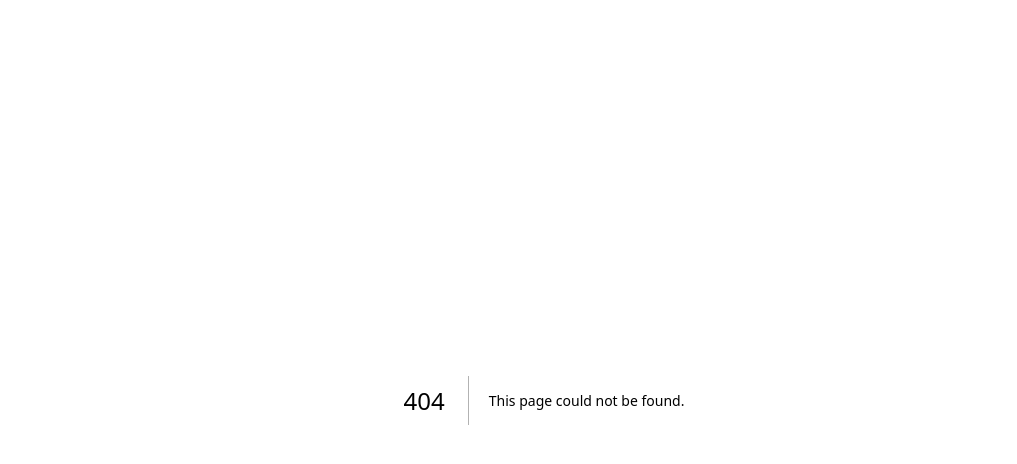
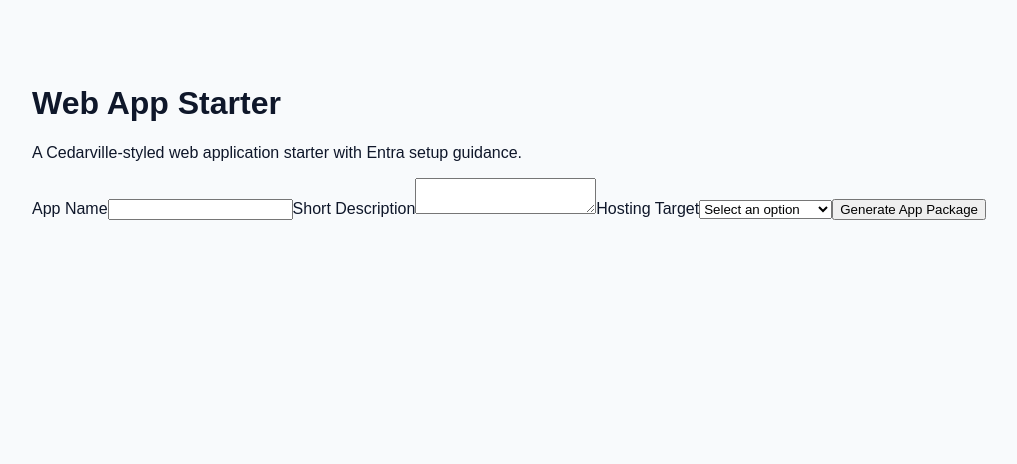
Before and after one commit to marchollins/cu-app-portal, a Next.js app: page /create/web-app in a window 1280 px wide. Before the commit this address had no page. Shown: the top 464 px of the page, without its empty margins (96-1113 px from the left). Built offline with nearby package versions, Linux system fonts and the light colour scheme.

Commit message:
feat: add template configuration form

```diff
--- /dev/null
+++ b/src/app/create/[templateSlug]/page.tsx
@@ -0,0 +1,25 @@
+import React from "react";
+import { notFound } from "next/navigation";
+import { TemplateForm } from "@/features/create-app/template-form";
+import { getTemplateBySlug } from "@/features/templates/catalog";
+
+export default async function TemplatePage({
+  params,
+}: {
+  params: Promise<{ templateSlug: string }>;
+}) {
+  const { templateSlug } = await params;
+  const template = getTemplateBySlug(templateSlug);
+
+  if (!template) {
+    notFound();
+  }
+
+  return (
+    <main>
+      <h1>{template.name}</h1>
+      <p>{template.description}</p>
+      <TemplateForm template={template} />
+    </main>
+  );
+}
--- /dev/null
+++ b/src/app/create/actions.ts
@@ -0,0 +1,3 @@
+"use server";
+
+export async function createAppAction() {}
--- /dev/null
+++ b/src/features/create-app/template-form-fields.tsx
@@ -0,0 +1,42 @@
+import React from "react";
+import type { PortalTemplate } from "@/features/templates/types";
+
+export function TemplateFormFields({ template }: { template: PortalTemplate }) {
+  return (
+    <>
+      {template.fields.map((field) => {
+        if (field.type === "textarea") {
+          return (
+            <label key={field.name}>
+              {field.label}
+              <textarea name={field.name} required={field.required} />
+            </label>
+          );
+        }
+
+        if (field.type === "select") {
+          return (
+            <label key={field.name}>
+              {field.label}
+              <select name={field.name} required={field.required}>
+                <option value="">Select an option</option>
+                {field.options.map((option) => (
+                  <option key={option} value={option}>
+                    {option}
+                  </option>
+                ))}
+              </select>
+            </label>
+          );
+        }
+
+        return (
+          <label key={field.name}>
+            {field.label}
+            <input name={field.name} type="text" required={field.required} />
+          </label>
+        );
+      })}
+    </>
+  );
+}
--- /dev/null
+++ b/src/features/create-app/template-form.tsx
@@ -0,0 +1,14 @@
+import React from "react";
+import { createAppAction } from "@/app/create/actions";
+import type { PortalTemplate } from "@/features/templates/types";
+import { TemplateFormFields } from "./template-form-fields";
+
+export function TemplateForm({ template }: { template: PortalTemplate }) {
+  return (
+    <form action={createAppAction}>
+      <input type="hidden" name="templateSlug" value={template.slug} />
+      <TemplateFormFields template={template} />
+      <button type="submit">Generate App Package</button>
+    </form>
+  );
+}
```
Also changed, not shown: 1 other file (tests, documents, lock files or other folders).
